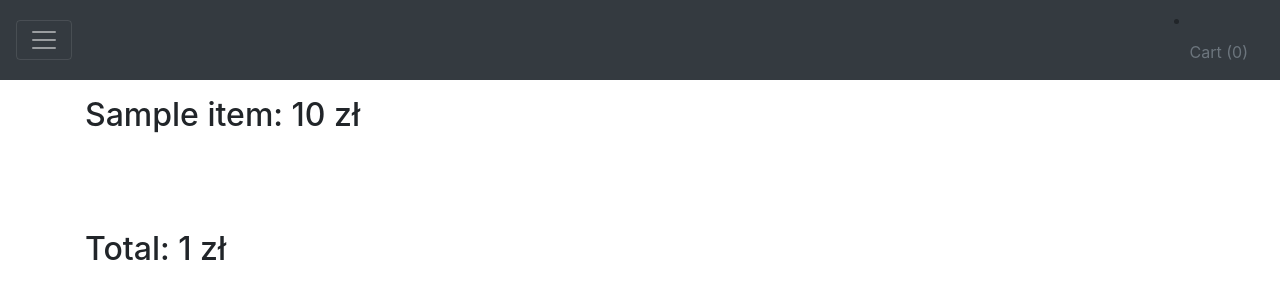
After one commit to Woodchucks/online_shop_WIP, a Flask app: template templates/basket.html in a window 1280 px wide. The commit adds this page. Shown: the top 300 px of the page. Run offline with Flask 2, Linux system fonts and the light colour scheme; the template is opened without the code that fills it: most values are stand-ins (such as "Sample title", 1, 10 or a date in 2020); some libraries are stand-ins or nearby versions.

Commit message:
Add shopping basket template and functionality (show detailed info about items in basket and print sum)

```diff
--- a/main.py
+++ b/main.py
@@ -1,7 +1,8 @@
 from flask import Flask, render_template, request, redirect, flash, session
 from flask_bootstrap import Bootstrap
-from flask_sqlalchemy import SQLAlchemy, inspect
-import os
+from flask_sqlalchemy import SQLAlchemy
+from datetime import timedelta
+import os, ast
 import sqlite3
 
 images = []
@@ -13,6 +14,13 @@ Bootstrap(app)
 app.config ['SQLALCHEMY_DATABASE_URI'] = 'sqlite:///arts.db'
 app.config['SQLALCHEMY_TRACK_MODIFICATIONS'] = False
 db = SQLAlchemy(app)
+
+app.config['SESSION_PERMANENT'] = True
+app.config['SESSION_TYPE'] = 'filesystem'
+app.config['PERMANENT_SESSION_LIFETIME'] = timedelta(hours=1)
+
+# max nr of items stored before session deleted partly
+app.config['SESSION_FILE_THRESHOLD'] = 100
 
 class Art(db.Model):
     id = db.Column('art_id', db.Integer, primary_key=True)
@@ -112,7 +120,6 @@ def add_to_cart():
                 art_id: {
                     "name": art.name,
                     "price": art.price,
-                    "image": art.image
                 }
             }
             if 'Shoppingcart' in session:
@@ -129,5 +136,16 @@ def add_to_cart():
     finally:
         return redirect(request.referrer)
 
+@app.route('/basket', methods=['POST'])
+def buy_items():
+    if request.method == "POST":
+        total_price = 0
+        items_in_basket = request.form.get('items_in_basket')
+        items_in_basket_dict = ast.literal_eval(items_in_basket)
+        for item in items_in_basket_dict:
+            price = items_in_basket_dict[item]['price']
+            total_price += float(price)
+    return render_template('basket.html', items_in_basket=items_in_basket_dict, total_price=total_price)
+
 if __name__ == '__main__':
     app.run(debug=True)
--- /dev/null
+++ b/templates/basket.html
@@ -0,0 +1,12 @@
+{% extends "base.html" %}
+{% block title %} Your Shopping Bag {% endblock %}
+{% block content %}
+{% for item in items_in_basket %}
+<div class="container mt-5 pt-5">
+    <h2>{{ items_in_basket[item].name }}: {{ items_in_basket[item].price }} zł</h2>
+</div>
+{% endfor %}
+<div class="container mt-5 pt-5">
+    <h2>Total: {{ total_price }} zł</h2>
+</div>
+{% endblock %}
--- a/templates/index.html
+++ b/templates/index.html
@@ -12,7 +12,7 @@
 
 {% with messages = get_flashed_messages(with_categories=false) %}
   {% if messages %}
-    <ul class=flashes>
+    <ul class="container-fluid text-center flashes">
     {% for message in messages %}
       {{ message }}
     {% endfor %}
@@ -36,6 +36,9 @@
                 <form action="{{ url_for('add_to_cart') }}" method="post">
                     <input type="hidden" name="art_id" value="{{ art.id }}">
                     <button type="submit" class="btn btn-warning btn-sm">🛒 Add To Card</button>
+                </form>
+                <form action="{{ url_for('buy_items') }}" method="post">
+                    <input type="hidden" name="items_in_basket" value="{{ session['Shoppingcart']}}">
                     <button type="submit" class="btn btn-info btn-sm">Buy Now</button>
                 </form>
                 <a href="{{ url_for('details', id=art.id, img=images[art.id-1]) }}" class="btn">Details</a>
```
